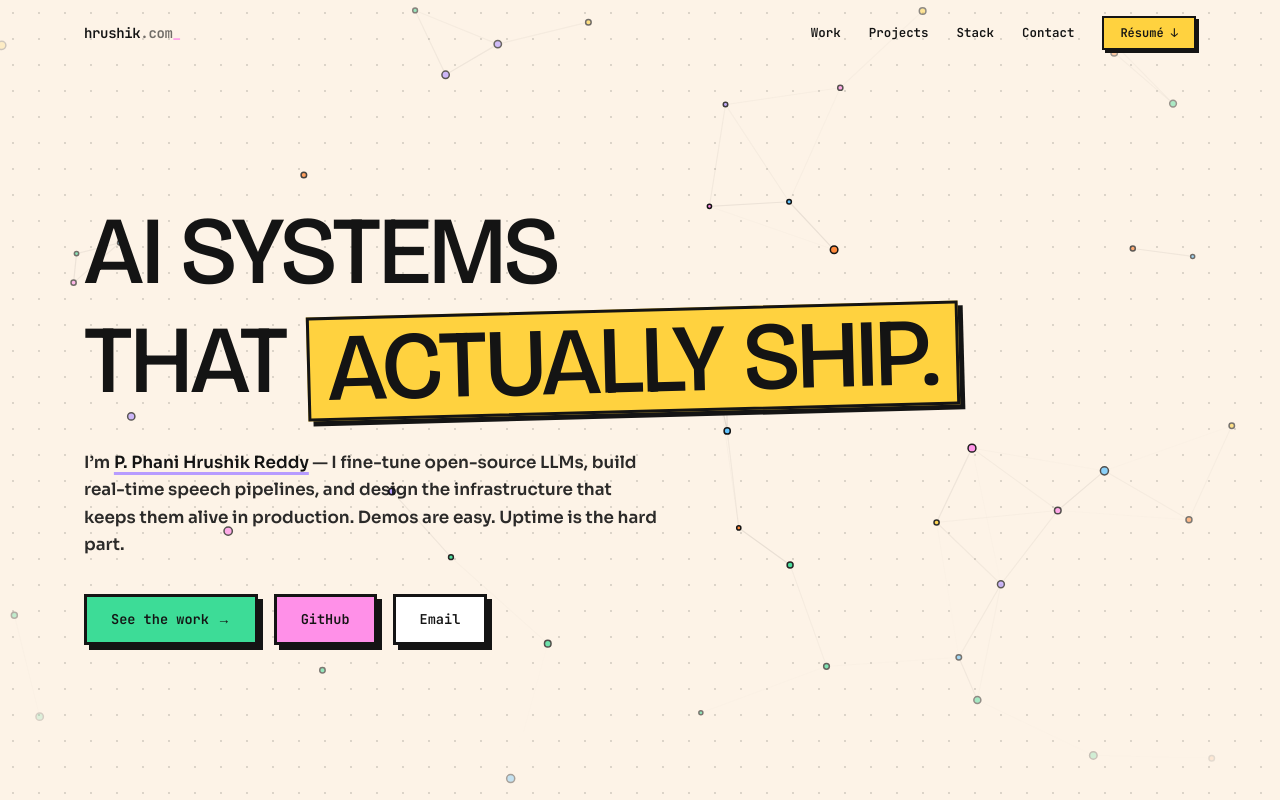
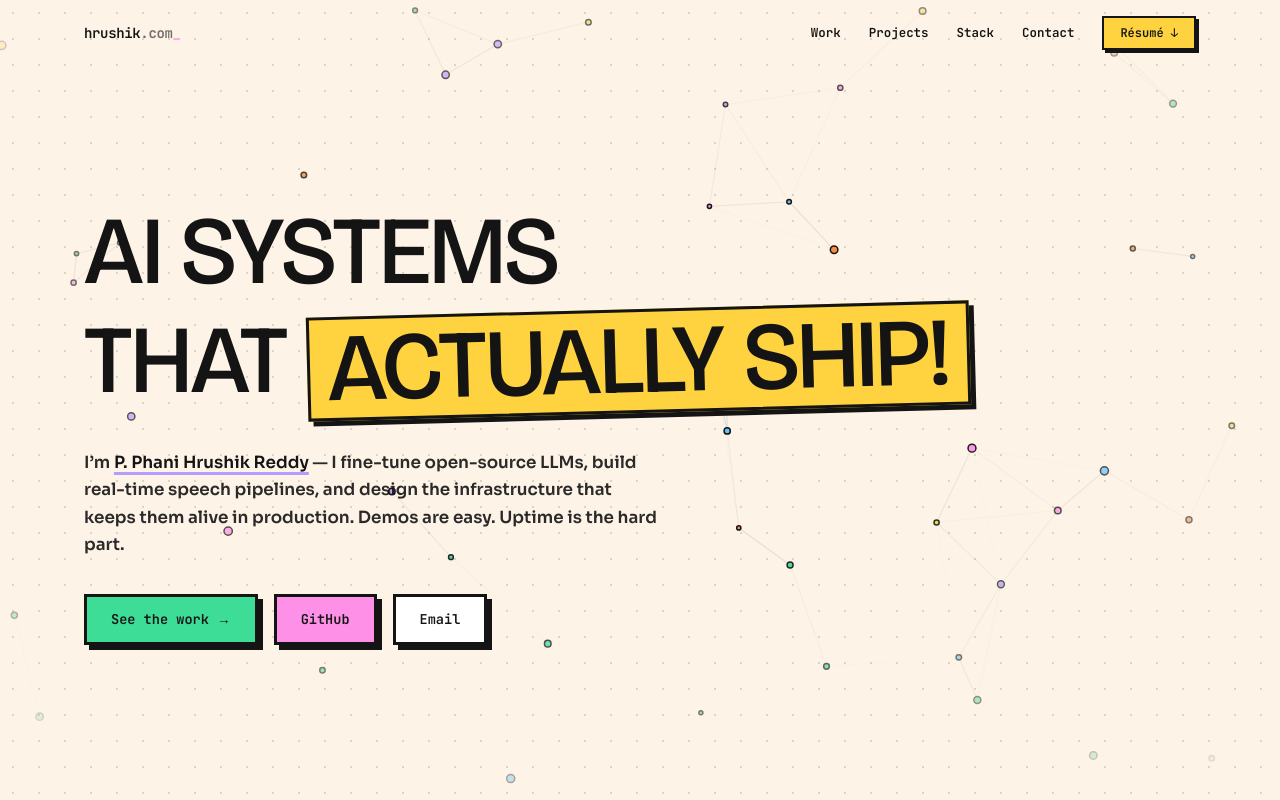
Before and after one commit to hrushik98/hrushik.com, a Next.js app: page / in a window 1280 px wide. Shown: the top 800 px of the page. Built offline with nearby package versions, Linux system fonts and the light colour scheme.

Commit message:
fix: correct punctuation in hero component heading

```diff
--- a/components/lab/hero.tsx
+++ b/components/lab/hero.tsx
@@ -9,7 +9,7 @@ export function Hero() {
         <h1 className="display text-[clamp(2.5rem,8.5vw,6rem)] text-ink leading-[1.05] font-extrabold tracking-tight">
           AI systems
           <br />
-          that <span className="brut-mark bg-brut-yellow text-ink rotate-[-1deg] my-2">actually ship.</span>
+          that <span className="brut-mark bg-brut-yellow text-ink rotate-[-1deg] my-2">actually ship!</span>
         </h1>
 
         <p className="mt-7 max-w-xl text-[1.05rem] font-semibold leading-relaxed text-ink/90">
```
